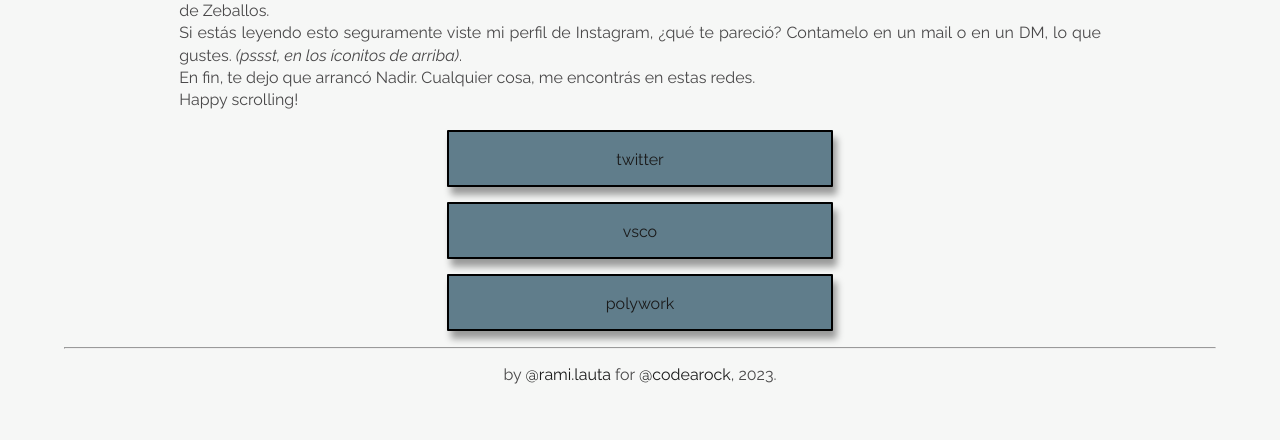
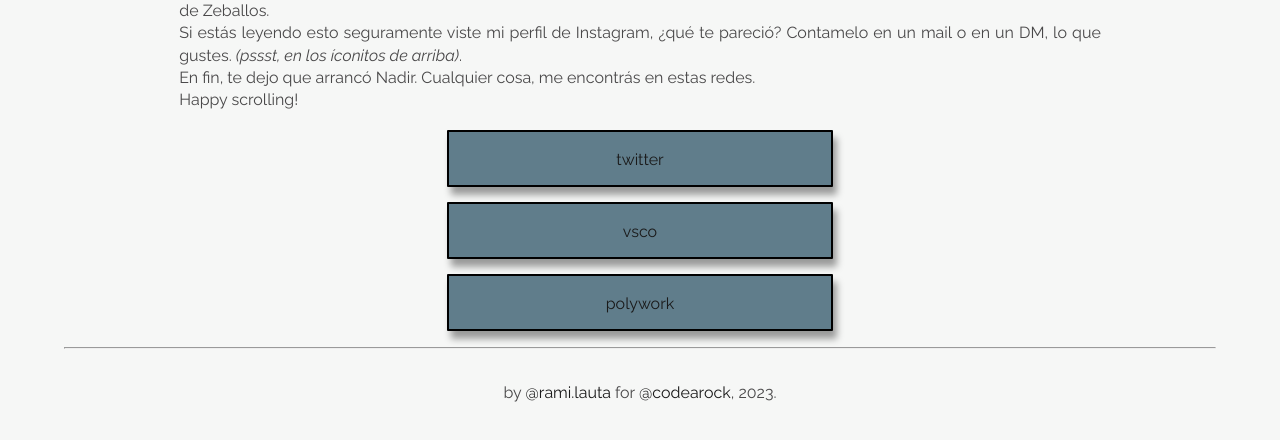
Before and after one commit to rvchino/rvchino.github.io, a plain HTML site: page index.html in a window 1280 px wide. Shown: the part 340-780 px from the top of the page. Drawn offline with Linux system fonts and the light colour scheme.

Commit message:
added padding to the footer

```diff
--- a/index.html
+++ b/index.html
@@ -70,8 +70,9 @@
             <li><a href='https://www.polywork.com/elchino'  class="btn">polywork</a></li>
         </ul>
     </section>
+    <hr>
     <footer>
-        <hr>
+
         <p>
             by <a href="https://www.instagram.com/rami.lauta/">@rami.lauta</a> for <a href="https://www.instagram.com/codearock/">@codearock</a>, 2023.
         </p>
--- a/stylesheet.css
+++ b/stylesheet.css
@@ -119,4 +119,5 @@ section p{
 footer{
     margin: auto;
     text-align: center;
+    padding: 10px 0px 20px 0px;
 }
```
